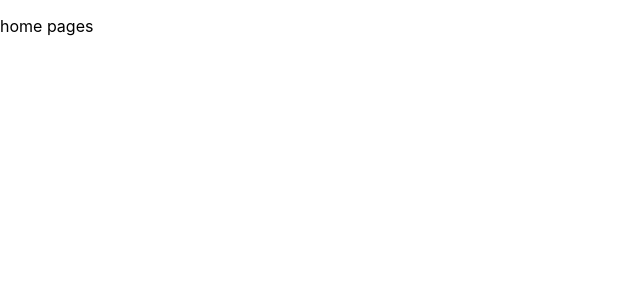
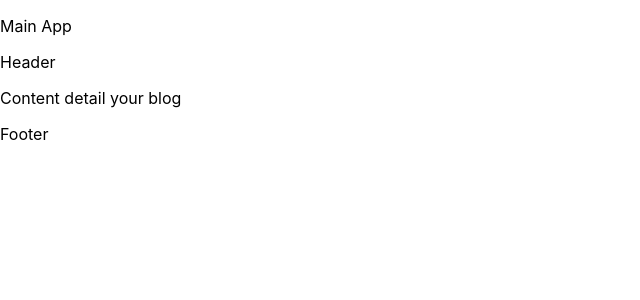
Before and after one commit to yuslianto/mern-blog, a React (Create React App) app: page /detail-blog in a window 1280 px wide. Shown: the top 300 px of the page, without its empty margins (0-640 px from the left). Built offline with nearby package versions, Linux system fonts and the light colour scheme.

Commit message:
routing bertingkat/berlapis (nested routes) di halaman main app react router v.5

```diff
--- a/src/config/routes/index.js
+++ b/src/config/routes/index.js
@@ -1,6 +1,6 @@
  import React from 'react';
 import { BrowserRouter as Router, Switch, Route } from 'react-router-dom';
-import { Login, Register, Home } from '../../pages';
+import { Login, Register, MainApp } from '../../pages';
 
  const Routes = () => {
      return (
@@ -13,7 +13,7 @@ import { Login, Register, Home } from '../../pages';
                      <Register/>
                  </Route>
                  <Route path="/">
-                     <Home/>
+                     <MainApp/>
                  </Route>
              </Switch>
          </Router>
--- /dev/null
+++ b/src/pages/CreateBlog/index.js
@@ -0,0 +1,11 @@
+import React from 'react'
+
+const CreateBlog = () => {
+    return (
+        <div>
+            <p>Content create your blog</p>
+        </div>
+    )
+}
+
+export default CreateBlog
--- /dev/null
+++ b/src/pages/DetailBlog/index.js
@@ -0,0 +1,11 @@
+import React from 'react'
+
+const DetailBlog = () => {
+    return (
+        <div>
+            <p>Content detail your blog</p>
+        </div>
+    )
+}
+
+export default DetailBlog
--- /dev/null
+++ b/src/pages/MainApp/index.js
@@ -0,0 +1,32 @@
+import React from 'react'
+import { BrowserRouter as Router, Switch, Route } from 'react-router-dom'
+
+import CreateBlog from "../CreateBlog"
+import DetailBlog from "../DetailBlog"
+import Home from "../Home"
+
+const MainApp = () => {
+    return (
+        <div>
+            <p>Main App</p>
+            <p>Header</p>
+            <Router>
+                <Switch>
+                    <Route path="/create-blog">
+                        <CreateBlog/>
+                    </Route>
+                    <Route path="/detail-blog">
+                        <DetailBlog/>
+                    </Route>
+                    <Route path="/">
+                        <Home/>
+                    </Route>
+                </Switch>
+            </Router>
+
+            <p>Footer</p>
+        </div>
+    )
+}
+
+export default MainApp
--- a/src/pages/index.js
+++ b/src/pages/index.js
@@ -1,5 +1,5 @@
-import Home from "./Home";
 import Login from "./Login";
 import Register from "./Register";
+import MainApp from "./MainApp"
 
-export {Home, Login, Register};
+export {Login, Register, MainApp};
```
